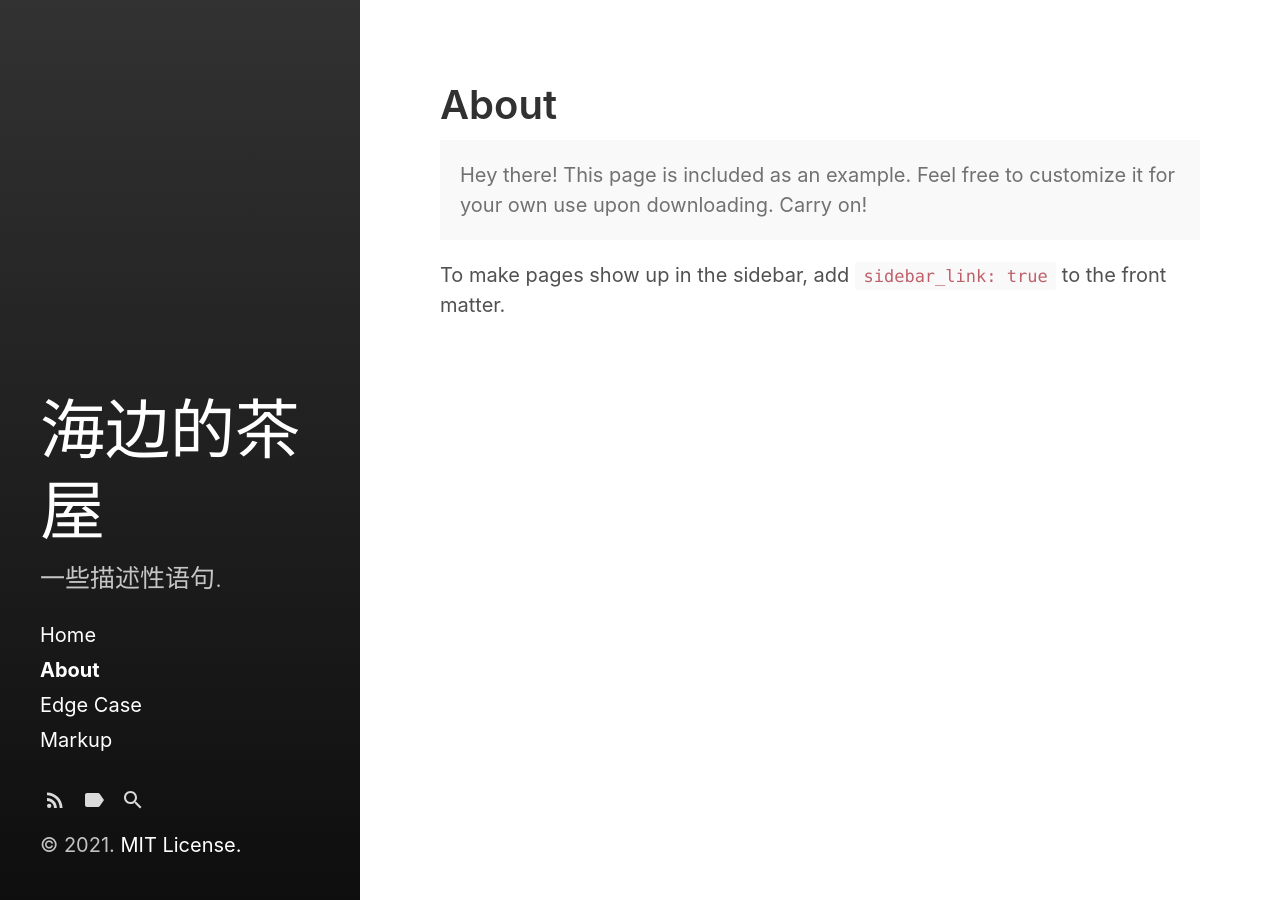
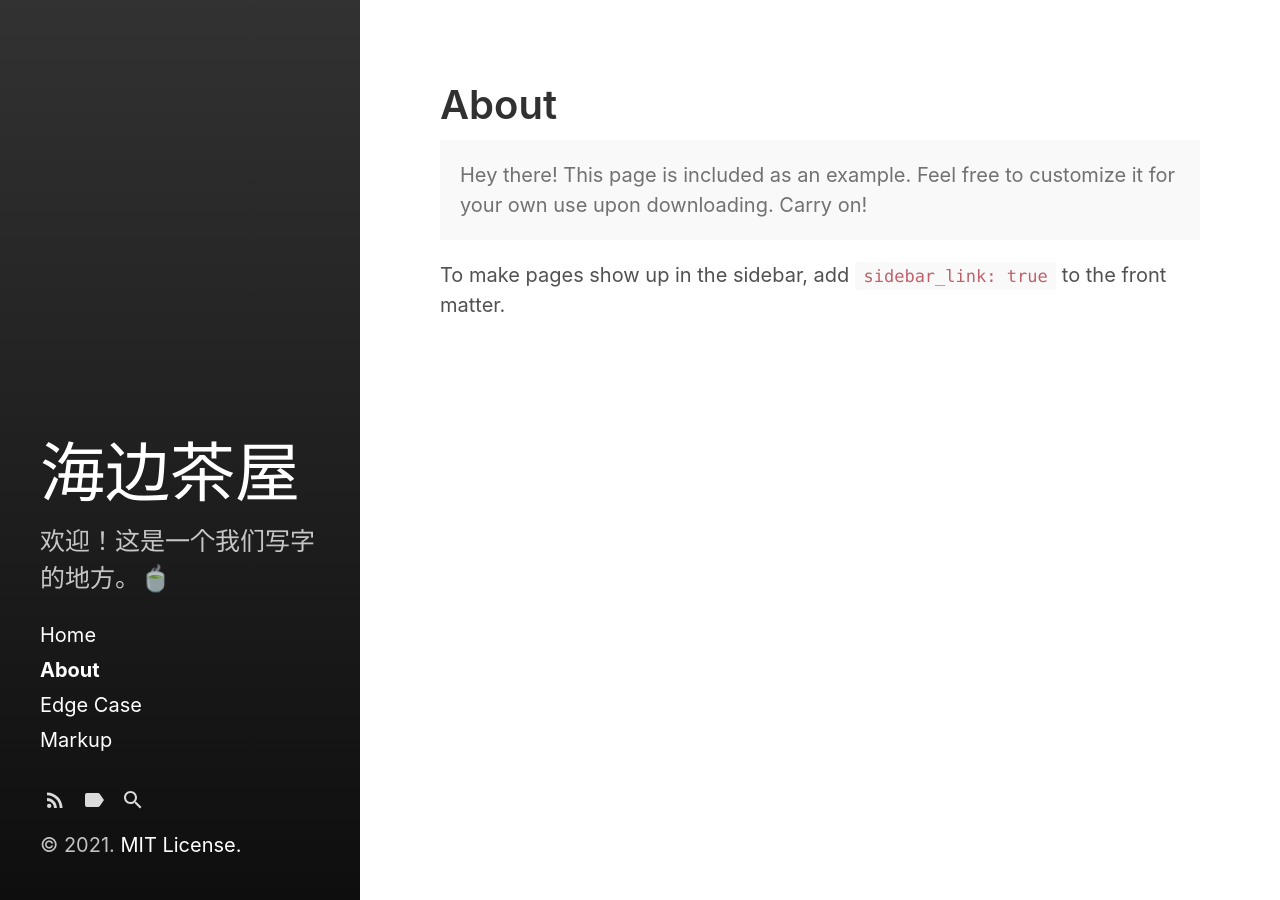
Before and after one commit to setsuna-dayo/setsuna-dayo.github.io, a Jekyll site: the page built from about.md, in a window 1280 px wide. Built offline with Jekyll 4.4.1, drawn with Linux system fonts in a browser that asks for light colours.

Commit message:
Update _config.yml

```diff
--- a/_config.yml
+++ b/_config.yml
@@ -3,9 +3,9 @@ markdown:         kramdown
 highlighter:      rouge
 
 # Setup
-title:            海边的茶屋
-tagline:          '🍵'
-description:      '一些描述性语句.'
+title:            海边茶屋
+tagline:          ''
+description:      '欢迎！这是一个我们写字的地方。🍵'
 url:              https://setsuna-dayo.github.io
 baseurl:          '/'
                   # the optional subpath of your site, e.g. "/blog"
```
